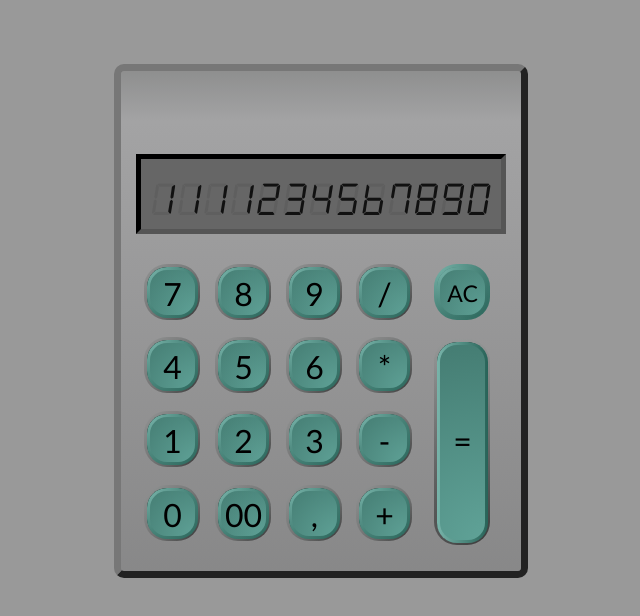
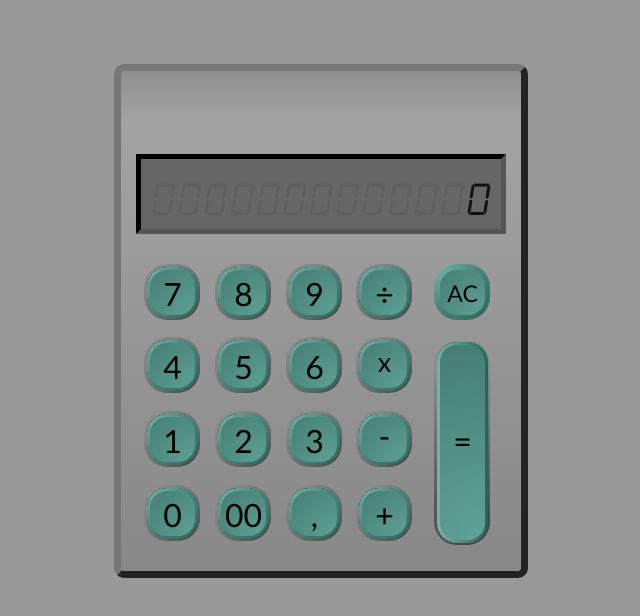
Before and after one commit to brunoferraz/calculator-app, a React (Create React App) app: page / in a window 1280 px wide. Shown: the top 616 px of the page, without its empty margins (319-959 px from the left). Built offline with nearby package versions, Linux system fonts and the light colour scheme; a web font is replaced by a local one.

Commit message:
[0] Recoil installed

```diff
--- a/package.json
+++ b/package.json
@@ -10,6 +10,7 @@
     "react": "^17.0.2",
     "react-dom": "^17.0.2",
     "react-scripts": "5.0.0",
+    "recoil": "^0.6.1",
     "web-vitals": "^2.1.4"
   },
   "scripts": {
--- a/public/index.html
+++ b/public/index.html
@@ -2,6 +2,7 @@
 <html lang="en">
   <head>
     <meta charset="utf-8" />
+    <meta http-equiv="content-type" content="text-html; charset=utf-8">
     <link rel="icon" href="%PUBLIC_URL%/favicon.ico" />
     <meta name="viewport" content="width=device-width, initial-scale=1" />
     <meta name="theme-color" content="#000000" />
--- a/src/components/Keyboard/ButtonCal/index.js
+++ b/src/components/Keyboard/ButtonCal/index.js
@@ -6,8 +6,8 @@ const ButtonCal = (props) =>{
     return(
         <Fragment>
             <div className={"button_cal_container "+props.className}>
-                <div className={"button_cal "+props.className}>
-                    {props.val}
+                <div className={"button_cal "+props.className} onClick={props.botClick}>
+                        {props.val}
                 </div>
             </div>
         </Fragment>
--- a/src/components/Keyboard/ButtonCal/style.scss
+++ b/src/components/Keyboard/ButtonCal/style.scss
@@ -10,6 +10,8 @@
     background-clip: content-box, border-box;
 }
 .button_cal{
+    cursor: pointer;
+    user-select: none;
     width: 45px;
     height: 45px;
     background-color: rgb(111, 111, 160);
@@ -23,11 +25,12 @@
     background-origin: border-box;
     background-clip: content-box, border-box;
     margin: auto;
-
-    // align-content: flex-start;
-    // justify-content: flex-start;
-    // align-items: flex-start;
-    // margin: 10px;
+}
+.button_cal:hover{
+    transform: scale(1.08);
+}
+.button_cal:active{
+    transform: scale(0.99);
 }
 .button_cal_container.button_AC{
 
@@ -41,7 +44,6 @@
     background-clip: content-box, border-box;
 }
 .button_cal_container.button_equal{
-    // margin-top: 15px;
     border-radius: 23px;
     height: 200px;
 }
@@ -54,3 +56,10 @@
     background-clip: content-box, border-box;
     // margin: auto;
 }
+.button_cal.button_equal:hover{
+    transform: scaleX(1.04) scaleY(1.01);
+}
+.button_cal.button_equal:active{
+    // transition: transform 1.0s;
+    transform: scaleX(0.99) scaleY(0.999);
+}
--- a/src/components/Keyboard/index.js
+++ b/src/components/Keyboard/index.js
@@ -4,29 +4,57 @@ import ButtonCal from "./ButtonCal";
 import "./style.scss"
 
 const Keyboard = () => {
-    let rightKeys = ["/", "*", "-", "+"]
+    // let rightKeys = ["/", "*", "-", "+"]
+    let first = "";
+    let second = "";
+    let isFirst = true;
+    let operators = ["÷", "x", "-", "+"];
+    let numbers = [7,8,9,4,5,6,1,2,3,0,"00"];
     let keys = [7,8,9,4,5,6,1,2,3,0,"00",","]
+    const receivetouch = (val)=>{
+        //Number operrator equal or comma
+        if(operators.indexOf(val)!==-1) processOperation(val)
+        if(numbers.indexOf(val)!==-1) processNumbers (val)
+        if(val === ",") processComma(val)
+        if(val === "=") processEqual(val)
+        //First or second?
+    }
+    const processEqual = (val) =>{
 
+    }
+    const processComma = (val) =>{
+
+    }
+    const processNumbers = (val) =>{
+        if(isFirst){
+            first =+ val;
+        }
+    }
+    const processOperation = (val) =>{
+
+    }
+    const botClick = (e)=>{
+        receivetouch(e.currentTarget.textContent)
+    }
     return(
         <Fragment>
             <div className="keyboard_container">
                 <div className="block_container number_container">
                 {
                     keys.map((key, index)=>
-                        <ButtonCal val={key}/>
+                        <ButtonCal key={index} val={key} botClick={botClick}/>
                     )
                 }
                 </div>
                 <div className="block_container operator_container">
-                    {
-                        rightKeys.map((key, index)=>
-                            <ButtonCal val={key}/>
-                        )
-                    }
+                    <ButtonCal val={"÷"} className="division" botClick={botClick}/>
+                    <ButtonCal val={"x"} className="multiplication" botClick={botClick}/>
+                    <ButtonCal val={"-"} className="minus" botClick={botClick}/>
+                    <ButtonCal val={"+"} className="plus" botClick={botClick}/>
                 </div>
                 <div className="block_container otherbutton_containter">
-                    <ButtonCal className={"button_AC"} val={"AC"}/>
-                    <ButtonCal className={"button_equal"} val={"="}/>
+                    <ButtonCal className={"button_AC"} val={"AC"} botClick={botClick}/>
+                    <ButtonCal className={"button_equal"} val={"="} botClick={botClick}/>
                 </div>
             </div>
         </Fragment>
--- a/src/components/Keyboard/style.scss
+++ b/src/components/Keyboard/style.scss
@@ -41,3 +41,10 @@
 .block_container{
     margin-top: 5px;
 }
+.multiplication{
+    line-height: 1.4em;
+    font-size: 1.3em;
+}
+.minus{
+    line-height: 1.2em;
+}
--- a/src/components/Visor/index.js
+++ b/src/components/Visor/index.js
@@ -8,7 +8,7 @@ const Visor = ()=>{
             <div className="visor_container">
                 <div className="visor_topbar"></div>
                 <div className="visor_frontground">
-                    1111234567890
+                    0
                 </div>
                 <div className="visor_background">
                     0000000000000
```
Also changed, not shown: 1 other file (tests, documents, lock files or other folders).
